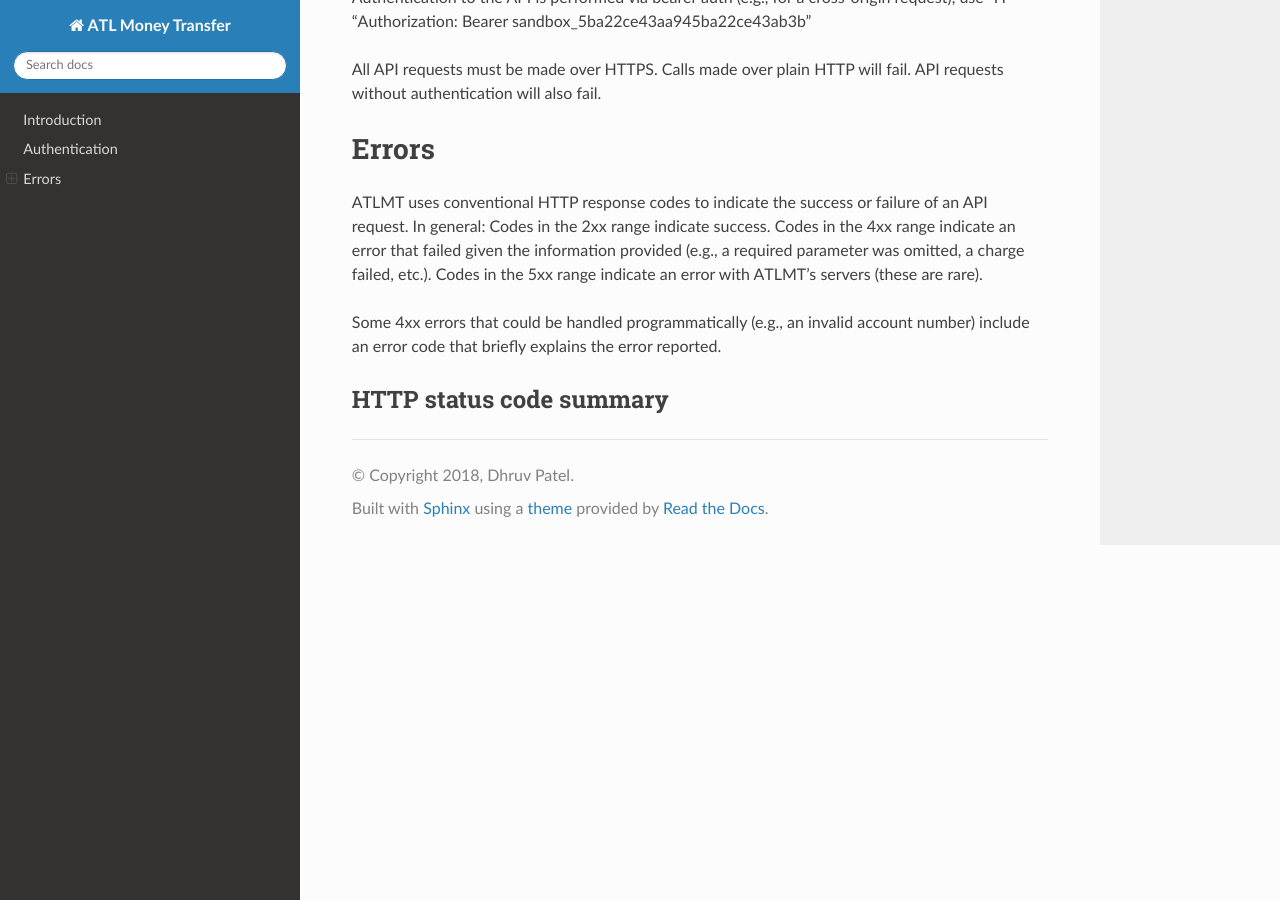
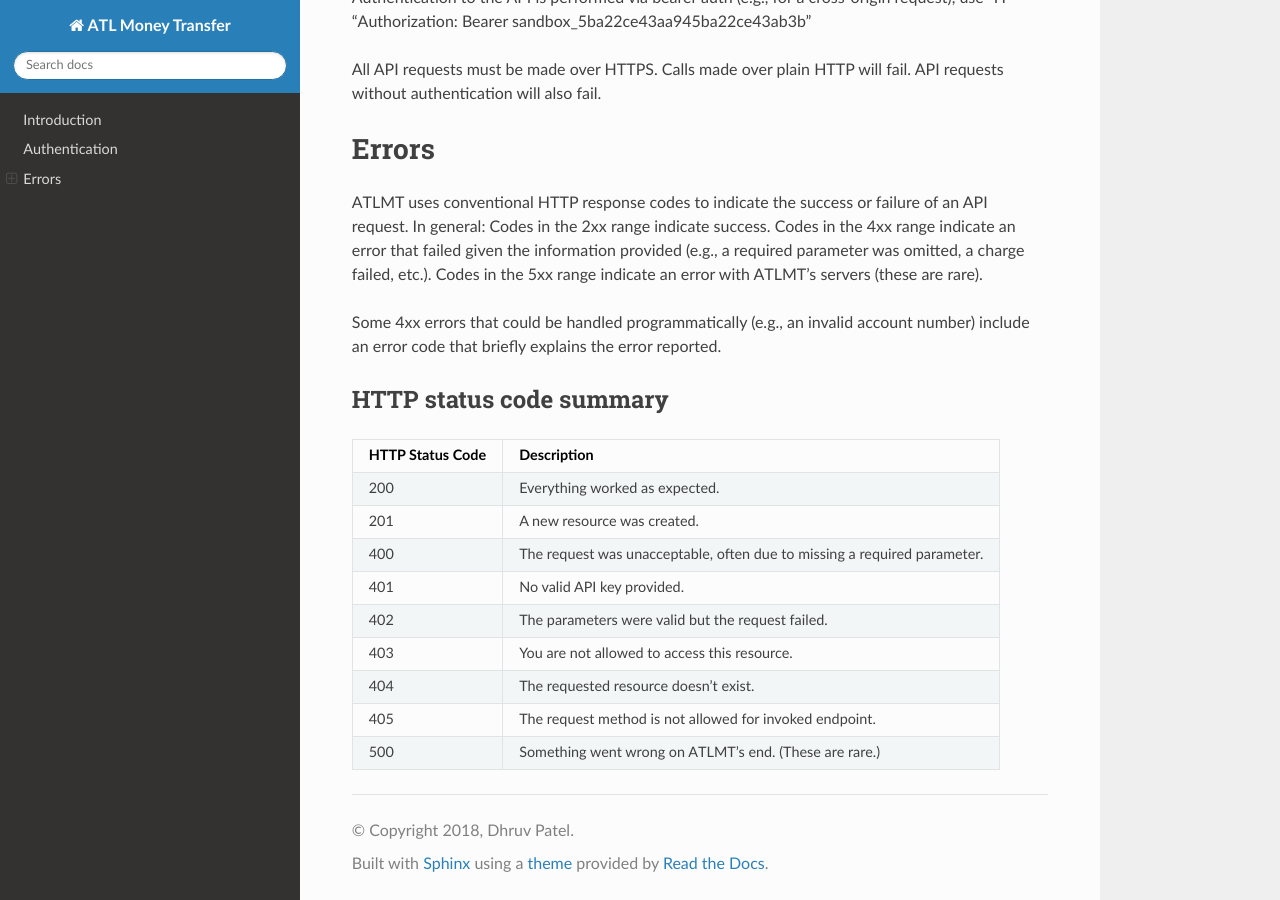
Before and after one commit to FinPayTech/atlmoneytransfer, a Sphinx documentation site: the page built from docs/index.rst, in a window 1280 px wide and 900 px high, scrolled down 547 px. Built offline with Sphinx 7.4.7 and the Read the Docs theme 2.0.0, drawn with Linux system fonts in a browser that asks for light colours.

Commit message:
docs updated

```diff
--- a/docs/index.rst
+++ b/docs/index.rst
@@ -29,3 +29,25 @@ Some 4xx errors that could be handled programmatically (e.g., an invalid account
 
 HTTP status code summary
 ------------------------
+
++------------------+---------------------------------------------------------------------------+
+| HTTP Status Code | Description                                                               |
++==================+===========================================================================+
+| 200              | Everything worked as expected.                                            |
++------------------+---------------------------------------------------------------------------+
+| 201              | A new resource was created.                                               |
++------------------+---------------------------------------------------------------------------+
+| 400              | The request was unacceptable, often due to missing a required parameter.  |
++------------------+---------------------------------------------------------------------------+
+| 401              | No valid API key provided.                                                |
++------------------+---------------------------------------------------------------------------+
+| 402              | The parameters were valid but the request failed.                         |
++------------------+---------------------------------------------------------------------------+
+| 403              | You are not allowed to access this resource.                              |
++------------------+---------------------------------------------------------------------------+
+| 404              | The requested resource doesn't exist.                                     |
++------------------+---------------------------------------------------------------------------+
+| 405              | The request method is not allowed for invoked endpoint.                   |
++------------------+---------------------------------------------------------------------------+
+| 500              | Something went wrong on ATLMT’s end. (These are rare.)                    |
++------------------+---------------------------------------------------------------------------+
```
Also changed, not shown: 5 other files.
